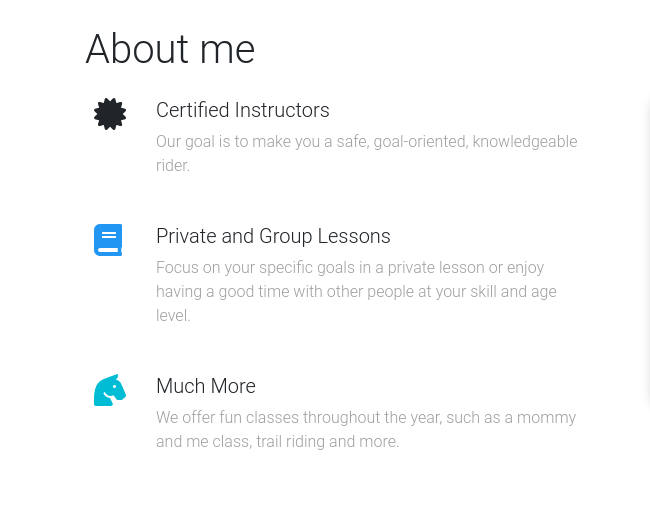
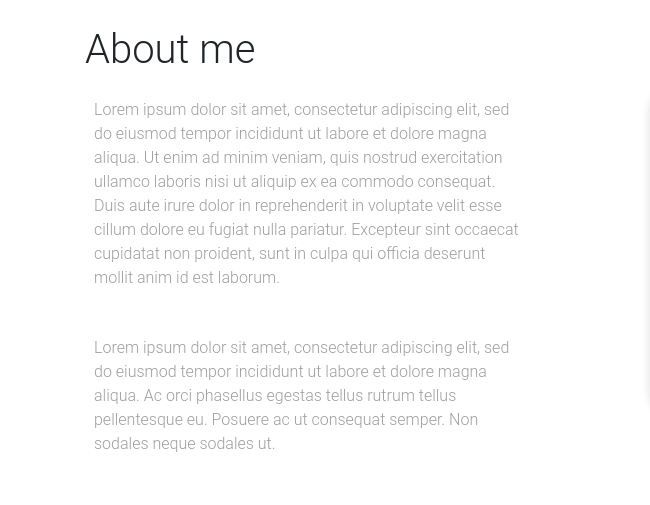
Before and after one commit to ntout/ntout.github.io, a plain HTML site: page index.html in a window 1280 px wide. Shown: the part 505-1010 px from the top of the page, 0-650 px from the left. Drawn offline with nearby package versions, Linux system fonts and the light colour scheme; grey boxes are pictures that could not be loaded.

Commit message:
about section

```diff
--- a/index.html
+++ b/index.html
@@ -86,14 +86,10 @@
           <!--Grid column-->
           <div class="col-lg-6 col-md-12 px-4">
 
-            <!--First row-->
+                        <!--First row-->
             <div class="row">
-              <div class="col-1 mr-3">
-                <i class="fas fa-certificate fa-2x "></i>
-              </div>
               <div class="col-10">
-                <h5 class="feature-title">Certified Instructors</h5>
-                <p class="grey-text">Our goal is to make you a safe, goal-oriented, knowledgeable rider.</p>
+                <p class="grey-text">Lorem ipsum dolor sit amet, consectetur adipiscing elit, sed do eiusmod tempor incididunt ut labore et dolore magna aliqua. Ut enim ad minim veniam, quis nostrud exercitation ullamco laboris nisi ut aliquip ex ea commodo consequat. Duis aute irure dolor in reprehenderit in voluptate velit esse cillum dolore eu fugiat nulla pariatur. Excepteur sint occaecat cupidatat non proident, sunt in culpa qui officia deserunt mollit anim id est laborum.</p>
               </div>
             </div>
             <!--/First row-->
@@ -102,32 +98,14 @@
 
             <!--Second row-->
             <div class="row">
-              <div class="col-1 mr-3">
-                <i class="fas fa-book fa-2x blue-text"></i>
-              </div>
               <div class="col-10">
-                <h5 class="feature-title">Private and Group Lessons</h5>
-                <p class="grey-text">Focus on your specific goals in a private lesson
-                  or enjoy having a good time with other people at your skill and age level.
+                <p class="grey-text">Lorem ipsum dolor sit amet, consectetur adipiscing elit, sed do eiusmod tempor incididunt ut labore et dolore magna aliqua. Ac orci phasellus egestas tellus rutrum tellus pellentesque eu. Posuere ac ut consequat semper. Non sodales neque sodales ut.
                 </p>
               </div>
             </div>
             <!--/Second row-->
 
             <div style="height:30px"></div>
-
-            <!--Third row-->
-            <div class="row">
-              <div class="col-1 mr-3">
-                <i class="fas fa-horse-head fa-2x cyan-text"></i>
-              </div>
-              <div class="col-10">
-                <h5 class="feature-title">Much More</h5>
-                <p class="grey-text">We offer fun classes throughout the year, such as a mommy and me class, trail riding and more.</p>
-              </div>
-            </div>
-            <!--/Third row-->
-
           </div>
           <!--/Grid column-->
 
```
